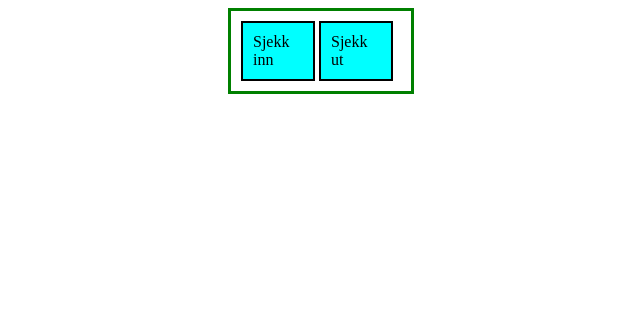
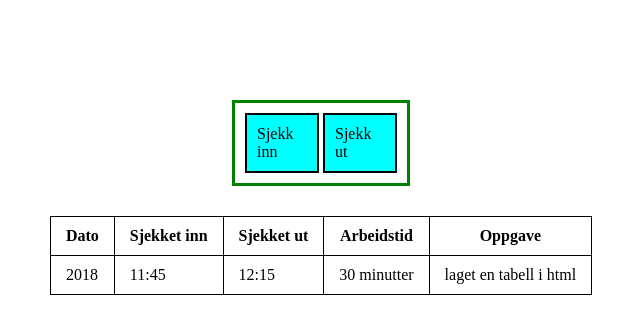
Before and after one commit to simonvea/check_in_system, a plain HTML site: page index.html in a window 1280 px wide. Shown: the whole page, without its empty margins (319-959 px from the left). Drawn offline with Linux system fonts and the light colour scheme.

Commit message:
added table to organise input data

```diff
--- a/index.html
+++ b/index.html
@@ -7,11 +7,31 @@
     </head>
     <body>
         <main>
-            <section class="timetable">
-            </section>
             <section class="buttons">
                 <div class="button" id="check-in">Sjekk inn</div>
                 <div class="button" id="check-out">Sjekk ut</div>
+            </section>
+            <section class="timetable">
+                <table>
+                    <thead>
+                        <tr>
+                            <th scope="col">Dato</th>
+                            <th scope="col">Sjekket inn</th>
+                            <th scope="col">Sjekket ut</th>
+                            <th scope="col">Arbeidstid</th>
+                            <th scope="col">Oppgave</th>
+                        </tr>
+                    </thead>
+                    <tbody>
+                        <tr>
+                            <td>2018</td>
+                            <td>11:45</td>
+                            <td>12:15</td>
+                            <td>30 minutter</td>
+                            <td>laget en tabell i html</td>
+                        </tr>
+                    </tbody>
+                </table>
             </section>
         </main>
     </body>
--- a/stil.css
+++ b/stil.css
@@ -1,6 +1,9 @@
+main {
+    margin-top: 100px;
+}
 .buttons {
     margin: auto;
-    width: 160px;
+    width: 152px;
     border: 3px solid green;
     padding: 10px;
 }
@@ -13,3 +16,15 @@
     background-color: aqua;
     display: inline-block;
 }
+
+table {
+    border-collapse: collapse;
+    margin: auto;
+    margin-top: 30px;
+}
+
+th,
+td {
+    border: 1px solid black;
+    padding: 10px 15px;
+}
```
